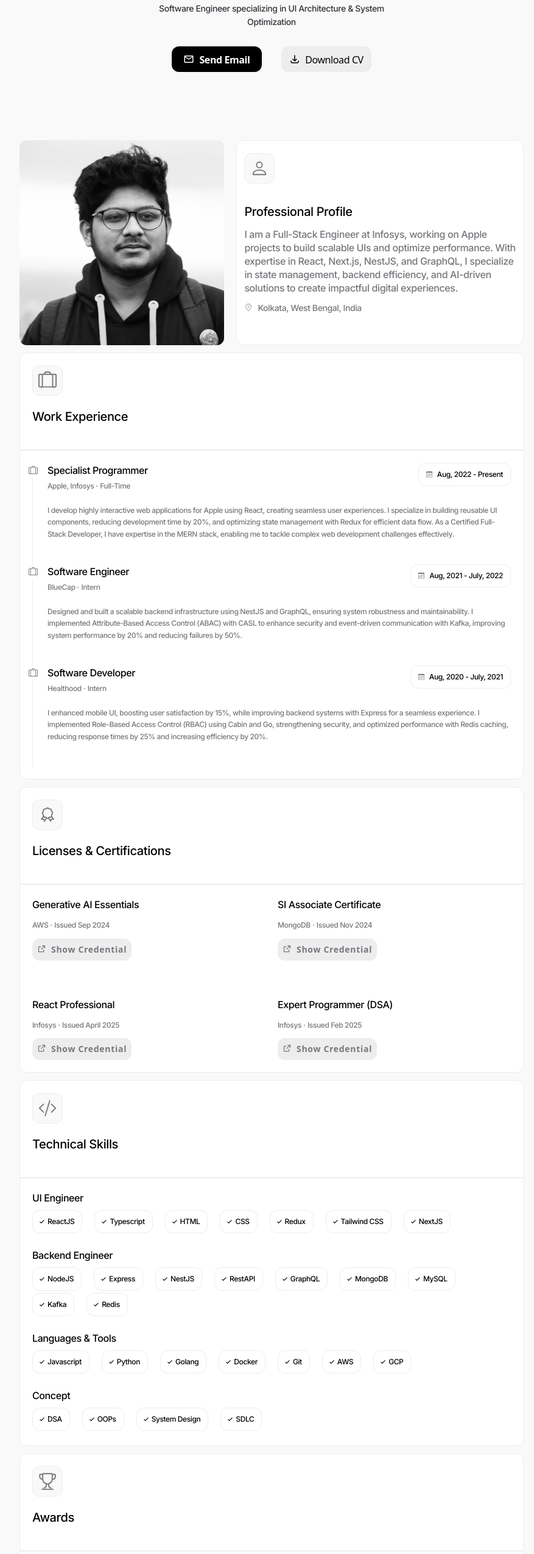
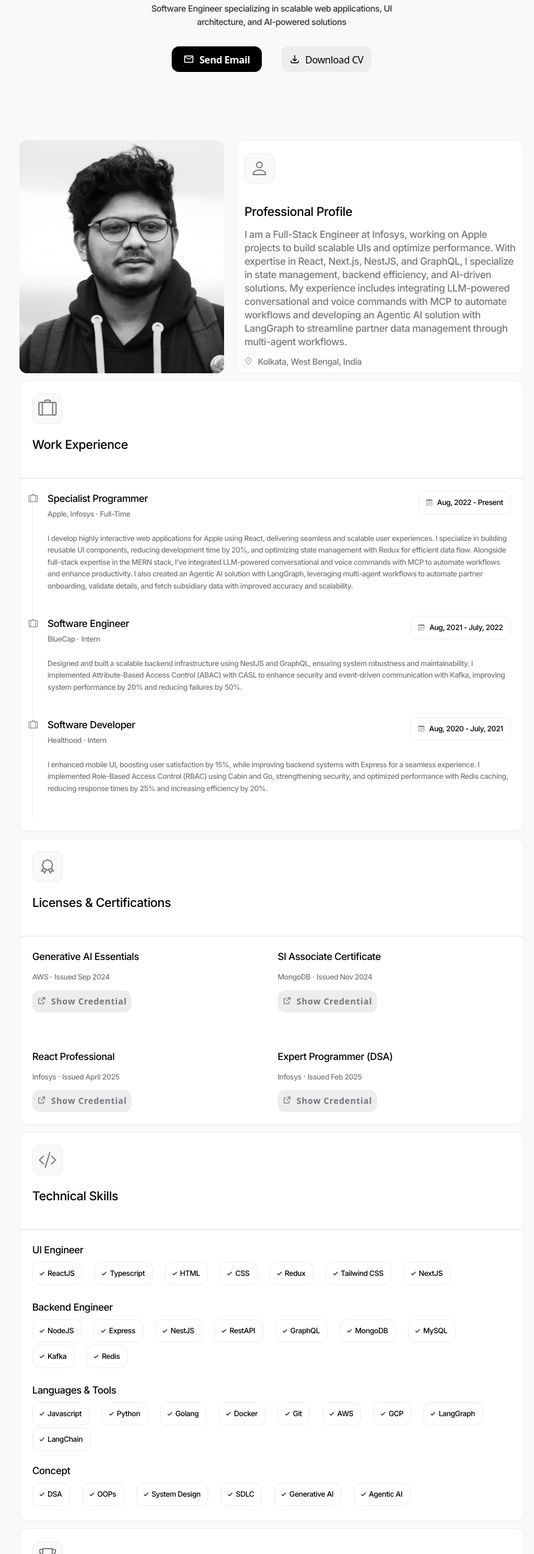
Before and after one commit to werfree/werfree.github.io, a React (Vite) app: page / in a window 1280 px wide. Shown: the part 252-2800 px from the top of the page at 61% size, without its empty margins (194-1071 px from the left). Built offline with nearby package versions, Linux system fonts and the light colour scheme.

Commit message:
update resume and experience with AI in it

```diff
--- a/src/App.tsx
+++ b/src/App.tsx
@@ -21,6 +21,9 @@ type PortfolioDataType = {
   email: string;
   resume: string;
   contact: ContactType;
+  summary: string;
+  name: string;
+  tagline: string;
 };
 function App() {
   const portFolioData: PortfolioDataType = data;
@@ -38,10 +41,15 @@ function App() {
         </div> */}
         <div className="flex flex-col mx-auto  overflow-y-hidden">
           <div className="mx-auto my-20 p-1">
-            <Header email={portFolioData.email} resume={portFolioData.resume} />
+            <Header
+              name={portFolioData.name}
+              email={portFolioData.email}
+              resume={portFolioData.resume}
+              tagline={portFolioData.tagline}
+            />
           </div>
           <Section id="profile">
-            <Profile />
+            <Profile summary={portFolioData.summary} />
           </Section>
           <Section id="experience">
             <Experiences experienceDetails={portFolioData.experiences} />
--- a/src/components/Header/Header.tsx
+++ b/src/components/Header/Header.tsx
@@ -2,17 +2,25 @@ import { MdOutlineMailOutline as EmailIcon } from "react-icons/md";
 import { HiOutlineDownload as DownloadIcon } from "react-icons/hi";
 import Notify from "../notification/Notify";
 
-function Header({ email, resume }: { email: string; resume: string }) {
+function Header({
+  email,
+  resume,
+  name,
+  tagline,
+}: {
+  email: string;
+  resume: string;
+  name: string;
+  tagline: string;
+}) {
   return (
     <div className="flex flex-col max-w-[25rem]">
       <div className="flex justify-center bg-white rounded-xl  mx-auto mb-5 border-1 border-gray">
         <Notify />
       </div>
-      <h1 className="text-3xl md:text-5xl font-bold text-black">
-        Sayantan Ghosh
-      </h1>
+      <h1 className="text-3xl md:text-5xl font-bold text-black">{name}</h1>
       <p className="text-base/snug md:text-sm/relaxed font header-summary mt-2 color-body font-body">
-        Software Engineer specializing in UI Architecture & System Optimization{" "}
+        {tagline}
       </p>
       <div className="flex flex-col md:flex-row m-5">
         <a
--- a/src/components/Profile/Profile.tsx
+++ b/src/components/Profile/Profile.tsx
@@ -2,7 +2,7 @@ import { BsPerson as ProfileIcon } from "react-icons/bs";
 import { CiLocationOn as LocationIcon } from "react-icons/ci";
 import "./Profile.css";
 import HeadingText from "../utils/HeadingText";
-function Profile() {
+function Profile({ summary }: { summary: string }) {
   return (
     <div className="flex flex-col space-y-5 md:space-y-0 md:flex-row md:space-x-5">
       <div className="h-[400px] w-full md:h-auto md:w-auto flex flex-1 md:flex-5/12">
@@ -20,11 +20,7 @@ function Profile() {
         <div className="flex flex-col items-start">
           <HeadingText text="Professional Profile" />
           <p className="mt-3 text-sm/tight md:text-base/snug flex text-left font-body  color-body">
-            I am a Full-Stack Engineer at Infosys, working on Apple projects to
-            build scalable UIs and optimize performance. With expertise in
-            React, Next.js, NestJS, and GraphQL, I specialize in state
-            management, backend efficiency, and AI-driven solutions to create
-            impactful digital experiences.
+            {summary}
           </p>
         </div>
         <div className="flex items-center justify-items-start text-xs md:text-sm pb-2">
--- a/src/data.json
+++ b/src/data.json
@@ -1,4 +1,7 @@
 {
+  "summary": "I am a Full-Stack Engineer at Infosys, working on Apple projects to build scalable UIs and optimize performance. With expertise in React, Next.js, NestJS, and GraphQL, I specialize in state management, backend efficiency, and AI-driven solutions. My experience includes integrating LLM-powered conversational and voice commands with MCP to automate workflows and developing an Agentic AI solution with LangGraph to streamline partner data management through multi-agent workflows.",
+  "tagline": " Software Engineer specializing in scalable web applications, UI architecture, and AI-powered solutions",
+  "name": "Sayantan Ghosh",
   "experiences": [
     {
       "position": "Specialist Programmer",
@@ -6,7 +9,7 @@
       "type": "Full-Time",
       "from": "Aug, 2022",
       "to": "Present",
-      "details": "I develop highly interactive web applications for Apple using React, creating seamless user experiences. I specialize in building reusable UI components, reducing development time by 20%, and optimizing state management with Redux for efficient data flow. As a Certified Full-Stack Developer, I have expertise in the MERN stack, enabling me to tackle complex web development challenges effectively."
+      "details": "I develop highly interactive web applications for Apple using React, delivering seamless and scalable user experiences. I specialize in building reusable UI components, reducing development time by 20%, and optimizing state management with Redux for efficient data flow. Alongside full-stack expertise in the MERN stack, I’ve integrated LLM-powered conversational and voice commands with MCP to automate workflows and enhance productivity. I also created an Agentic AI solution with LangGraph, leveraging multi-agent workflows to automate partner onboarding, validate details, and fetch subsidiary data with improved accuracy and scalability."
     },
     {
       "position": "Software Engineer",
@@ -80,11 +83,28 @@
     },
     {
       "heading": "Languages & Tools",
-      "tech": ["Javascript", "Python", "Golang", "Docker", "Git", "AWS", "GCP"]
+      "tech": [
+        "Javascript",
+        "Python",
+        "Golang",
+        "Docker",
+        "Git",
+        "AWS",
+        "GCP",
+        "LangGraph",
+        "LangChain"
+      ]
     },
     {
       "heading": "Concept",
-      "tech": ["DSA", "OOPs", "System Design", "SDLC"]
+      "tech": [
+        "DSA",
+        "OOPs",
+        "System Design",
+        "SDLC",
+        "Generative AI",
+        "Agentic AI"
+      ]
     }
   ],
   "awards": [
@@ -123,5 +143,5 @@
     "instagram": "https://www.instagram.com/werfree_/"
   },
   "email": "gsayantan01@gmail.com",
-  "resume": "https://drive.google.com/file/d/16lCR48ZUTS47cTpWFjfvynLc0EFBrHKB/view"
+  "resume": "https://drive.google.com/file/d/1CLlrQVeHAjmz8byOxJYXhHFBc1gUgizu"
 }
```
Also changed, not shown: 2 other files (tests, documents, lock files or other folders).
